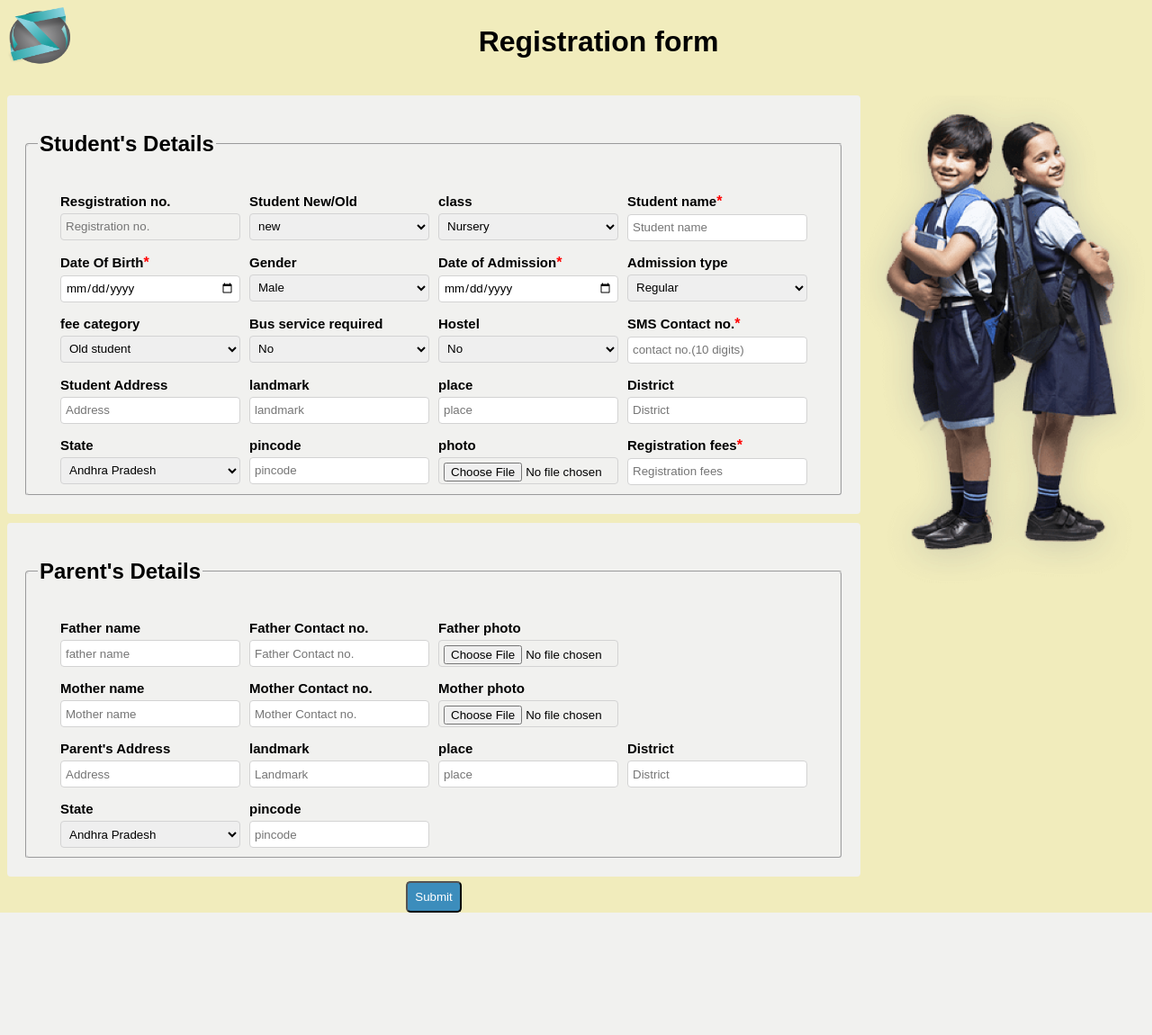
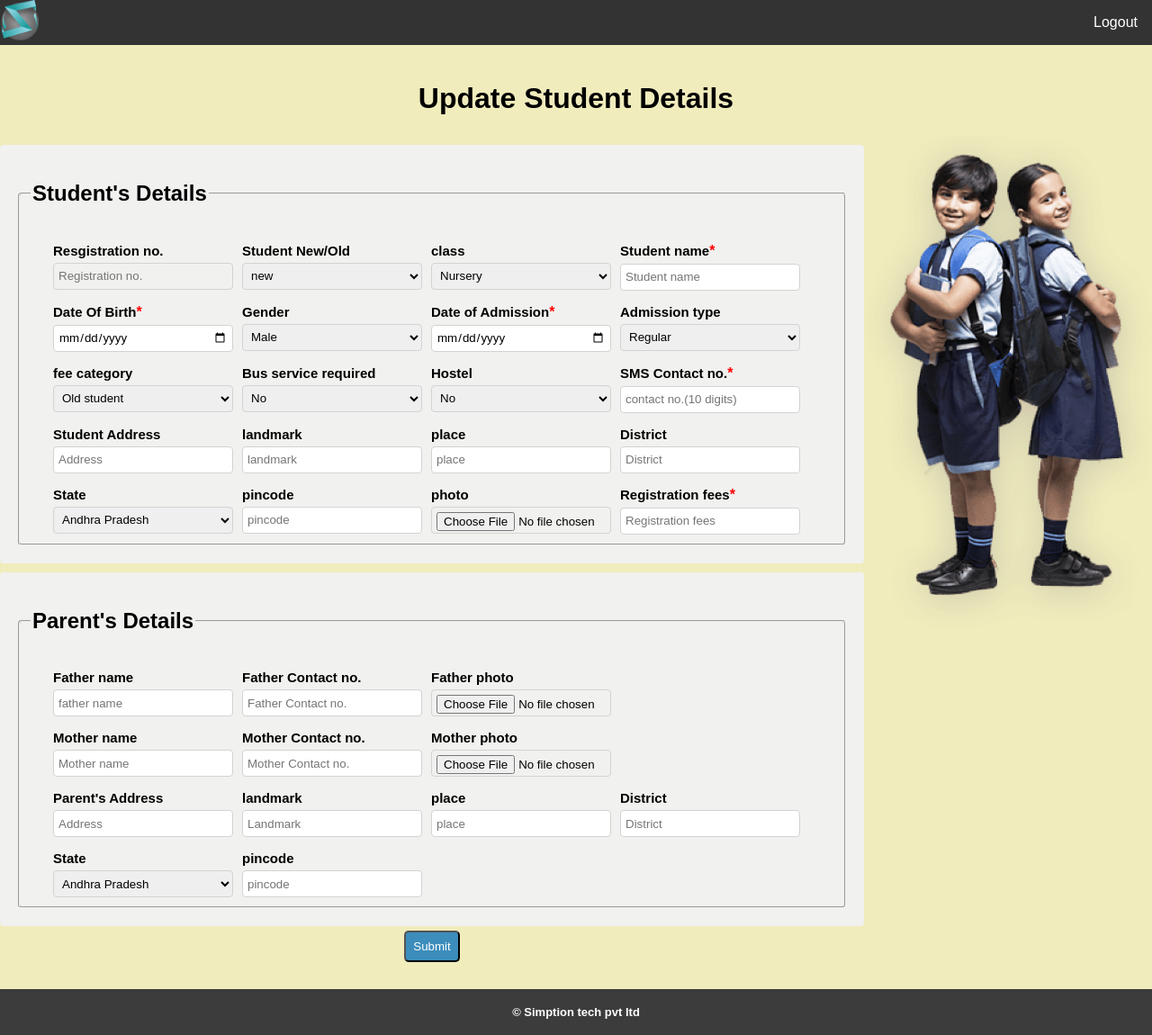
Before and after one commit to abhiyankgoyal/internshipProject, a PHP site: page /registrationFormUpdate.html in a window 1280 px wide. Shown: the whole page at 90% size. Before the commit the page ends 1014 px from the top, so only its background shows below. Run offline with PHP 8.4, Linux system fonts and the light colour scheme.

Commit message:
registration number update

```diff
--- a/Login.js
+++ b/Login.js
@@ -13,6 +13,7 @@ window.onload = display;
         var count=0;
         for(let i = 0; i < users.length; i++){
             if(loginUserName == users[i].username && loginPass == users[i].pass){
+                window.sessionStorage.setItem("user", JSON.stringify(users[i]));
                 window.document.location = 'RegistrationForm.html';
                 count++;
             }
--- a/registrationFormUpdate.html
+++ b/registrationFormUpdate.html
@@ -8,17 +8,28 @@
 </head>
 
 <body>
+    <div class="header">
+		<img src="images/SimptionLogo.jpg" alt="logo" id="logo">
+		<div class="menu">
+			<ul class="nav">
+				<li><a onclick="logout()">Logout</a></li>
+				<li>
+					<p id="user"></p>
+				</li>
+			</ul>
+		</div>
+	</div>
+
     <div class="heading" style="height:80px">
-		<div class="logo">
-			<img src="images/SimptionLogo.jpg" alt="Company Logo" height="70px" width="70px">
+
+        <div>
+            <h1>Update Student Details</h1>
         </div>
-		<div>
-			<h1>Registration form</h1>
     </div>
     <div>
         <img src="images/img1.jpg" alt="students" id="studentimage" width="25%" style="float:right">
     </div>
-		<form action="" method="POST" name="RegistrationForm" onsubmit = "updateStudent(); return false;">
+    <form action="" method="POST" name="RegistrationForm" onsubmit="updateStudent(); return false;">
         <div>
             <div class="component-collection">
                 <fieldset>
@@ -28,8 +39,8 @@
                     <div class="component-section">
                         <div class="component">
                             <label for="registrationNo">Resgistration no.</label><br>
-								<input type="number" id="registrationNo" name="registrationNo"
-									disabled placeholder="Registration no." value = "">
+                            <input type="number" id="registrationNo" name="registrationNo" disabled
+                                placeholder="Registration no." value="">
                         </div>
                         <div class="component">
                             <label for="studentNewOld"> Student New/Old</label><br>
@@ -60,8 +71,8 @@
                         </div>
                         <div class="component">
                             <label for="studentName">Student name</label><span class="asterik">*</span><br>
-								<input type="text" id="studentName" name="studentName" placeholder="Student name"
-									value = "" required>
+                            <input type="text" id="studentName" name="studentName" placeholder="Student name" value=""
+                                required>
                         </div>
                     </div>
 
@@ -114,7 +125,8 @@
                         </div>
                         <div class="component">
                             <label for="smsNo">SMS Contact no.</label><span class="asterik">*</span><br>
-								<input type="tel" id="smsNo" name="smsNo" placeholder="contact no.(10 digits)" pattern="[0-9]{10}"  required>
+                            <input type="tel" id="smsNo" name="smsNo" placeholder="contact no.(10 digits)"
+                                pattern="[0-9]{10}" required>
                         </div>
                     </div>
 
@@ -306,7 +318,10 @@
             </center>
         </div>
     </form>
-
+    <div class="footer">
+		<p><b>&copy Simption tech pvt ltd</b></p>
+	</div>
     <script src="registrationFormUpdate.js"></script>
 </Body>
+
 </html>
--- a/registrationFormUpdate.js
+++ b/registrationFormUpdate.js
@@ -45,7 +45,18 @@ function getStudentDetails() {
     }
 
 }
-window.onload = getStudentDetails;
+window.onload = getUser;
+
+function logout(){
+    window.sessionStorage.removeItem("user");
+    document.location = 'Login.html';
+}
+
+function getUser(){
+    user = JSON.parse(window.sessionStorage.getItem("user"));
+    document.getElementById("user").innerHTML= "Welcome " + user.name;
+    getStudentDetails();
+}
 
 function updateStudent() {
     var regNo;
--- a/style.css
+++ b/style.css
@@ -1,9 +1,52 @@
 body{
+	margin: 0;
 	background-color: rgb(241, 236, 188);
 }
 * {
 	font-family:arial;
 	box-sizing: border-box;
+}
+.header{
+	position:sticky;
+	top:0;
+	background-color: #333333;
+}
+#logo{
+	float:left;
+	height:50px;
+}
+ul.nav{
+	list-style-type:none;
+	margin:0;
+	padding:0;
+	overflow: hidden;
+}
+.nav li{
+	float:right;
+}
+#user{
+    margin-block-start: 0;
+    margin-block-end: 0;
+}
+.nav li a, #user{
+	display:inline-block;
+	padding:16px;
+	text-decoration:none;
+	color:white;
+}
+.nav li a:link{
+	color:white;
+}
+.nav li a:visited{
+	color:white;
+}
+.nav li a:hover{
+	background-color: green;
+	cursor: pointer;
+}
+.nav li a:active{
+	color:yellow;
+	background-color:black;
 }
 .logo{
 	float:left;
@@ -69,3 +112,13 @@ input::-webkit-inner-spin-button {
 /* input[type=number] {
   -moz-appearance: textfield;
 } */
+.footer{
+    position: relative;
+    bottom: 0;
+    margin-top: 30px;
+    background-color:#3c3c3c;
+    padding : 5px;
+    color: #ffffff;
+	text-align:center;
+	font-size: small;
+}
```
Also changed, not shown: RegistrationForm.html (+24 -10 lines), RegistrationForm.js (+19 -8 lines), registrationList.css (+101 -0 lines), registrationList.html (+18 -3 lines), registrationList.js (+31 -18 lines). Lines whose indentation alone changed are shown as unchanged.
